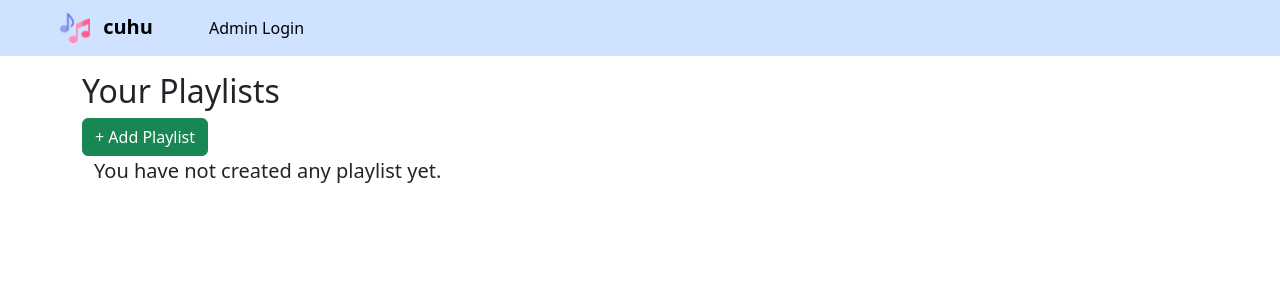
After one commit to bhumikaxyz/mad1-music-streaming-app, a Flask app: page /playlist in a window 1280 px wide. The commit adds this page. Shown: the top 300 px of the page. Run offline with Flask 3, Linux system fonts and the light colour scheme.

Commit message:
added playlist CRUD

```diff
--- a/musicapp/forms.py
+++ b/musicapp/forms.py
@@ -1,6 +1,6 @@
 from datetime import datetime
 from flask_wtf import FlaskForm
-from wtforms import StringField, BooleanField, PasswordField, SubmitField, TextAreaField, FileField, TimeField, SelectField, SelectMultipleField, ValidationError
+from wtforms import StringField, BooleanField, PasswordField, SubmitField, TextAreaField, FileField, TimeField, SelectField, SelectMultipleField, ValidationError, widgets
 from flask_wtf.file import FileAllowed
 from wtforms.validators import DataRequired, Length, Email, EqualTo
 from musicapp.models import User
@@ -56,7 +56,7 @@ class UploadForm(FlaskForm):
     lyrics = TextAreaField('Lyrics')
     submit = SubmitField('Upload')
 
-class CreatePlayListForm(FlaskForm):
+class CreatePlaylistForm(FlaskForm):
     name = StringField('Name', validators=[DataRequired(), Length(max=100)])
-    songs = SelectMultipleField('Songs', validators=[DataRequired()])
+    songs = SelectMultipleField('Songs', coerce=int, validators=[DataRequired()], widget=widgets.ListWidget(prefix_label=False), option_widget=widgets.CheckboxInput())
     submit = SubmitField('Add Songs')
--- a/musicapp/models.py
+++ b/musicapp/models.py
@@ -33,9 +33,9 @@ playlist_song = db.Table('playlist_song',
 class Song(db.Model):
     id = db.Column(db.Integer, primary_key = True)
     title = db.Column(db.String(100), unique = True, nullable = False)
-    filename = db.Column(db.String(100), unique =True, nullable = False)
+    filename = db.Column(db.String(100), unique =True)
     duration = db.Column(db.Time, nullable = True)
-    lyrics = db.Column(db.Text, unique = True, nullable = True)
+    lyrics = db.Column(db.Text)
     album_id = db.Column(db.Integer, db.ForeignKey('album.id'), nullable = False)
     artist_id = db.Column(db.Integer, db.ForeignKey('artist.id'), nullable = False)
     timestamp = db.Column(db.DateTime(), server_default = func.now())
@@ -44,7 +44,7 @@ class Song(db.Model):
     interactions = db.relationship('Interactions', backref = 'song', lazy = True)
 
     def __repr__(self):
-        return f'Song {self.title}'
+        return f'{self.title}'
 
 
 class Album(db.Model):
--- a/musicapp/routes.py
+++ b/musicapp/routes.py
@@ -1,8 +1,8 @@
 import os
 from musicapp import app, db
-from flask import render_template, url_for, flash, redirect, request, session
-from musicapp.forms import RegistrationForm, LoginForm, AdminLoginForm, UpdateProfileForm, UploadForm, CreatePlayListForm
-from musicapp.models import User, Song
+from flask import render_template, url_for, flash, redirect, request, abort
+from musicapp.forms import RegistrationForm, LoginForm, AdminLoginForm, UpdateProfileForm, UploadForm, CreatePlaylistForm
+from musicapp.models import User, Song, Playlist, Album, Artist, Interactions
 from werkzeug.security import generate_password_hash, check_password_hash
 from flask_login import login_user, logout_user, current_user, login_required
 
@@ -119,22 +119,7 @@ def upload_song():
     return render_template('upload_song.html', form=form)
 
 
-@app.route('/play/<int:song_id>')
-def play_song(song_id):
-    song = Song.query.get_or_404(song_id)
-    # try:
-    # lyrics = url_for('static', filename='lyrics/' + song.title + '.txt')
-    lyrics = f"D:\Study Resources\IITM OD\mad1_project\musicapp\static\lyrics\{song.title}.txt"
-    with open(lyrics, 'r') as file:
-        file_content = file.read()
-    # except:
-    #     file_content = 'Lyrics not available.'
-    return render_template('play_song.html', song=song, file_content=file_content)
 
-@app.route('/create_playlist')
-def create_playlist():
-    form = CreatePlayListForm()
-    return render_template('create_playlist.html', form=form)
 
 
 @app.route('/admin_dashboard')
@@ -150,3 +135,81 @@ def admin_options():
 @app.route('/creator_dashboard')
 def creator_dashboard():
     return render_template('creator_dashboard.html')
+
+
+
+# ================================= Playlist CRUD ========================================
+
+@app.route('/playlist')
+def playlist():
+    playlists = Playlist.query.all()
+    return render_template('playlist.html', playlists = playlists)
+
+
+@app.route('/playlist/create', methods = ['GET','POST'])
+@login_required
+def create_playlist():
+    form = CreatePlaylistForm()
+    songs = Song.query.all()
+    form.songs.choices = [(song.id, song.title) for song in songs]
+
+    if request.method == 'POST' and form.validate_on_submit():
+        playlist = Playlist(name = form.name.data)
+        playlist.user_id = current_user.id
+        selected_songs = form.songs.data
+        playlist.songs = Song.query.filter(Song.id.in_(selected_songs)).all()
+        db.session.add(playlist)
+        db.session.commit()
+        flash('Your playlist has been created', 'success')
+        return redirect(url_for('playlist'))
+    return render_template('create_playlist.html', form=form, songs=songs, legend='Create a Playlist')
+
+
+@app.route('/playlist/update/<int:playlist_id>', methods=['GET', 'POST'])
+@login_required
+def update_playlist(playlist_id):
+    playlist = Playlist.query.get_or_404(playlist_id)
+    form = CreatePlaylistForm()
+    form.name.data = playlist.name
+    songs = Song.query.all()
+    form.songs.choices = [(song.id, song.title) for song in songs]
+
+
+    if playlist.user_id != current_user.id:
+        abort(403)
+    else:
+        if request.method == 'POST' and form.validate_on_submit():
+            selected_songs = form.songs.data
+            playlist.songs = Song.query.filter(Song.id.in_(selected_songs)).all()
+            db.session.add(playlist)
+            db.session.commit()
+            flash('Your playlist has been created', 'success')
+            return redirect(url_for('playlist'))
+
+    return render_template('create_playlist.html', form=form, songs=songs, playlist=playlist, legend='Update Post')
+
+@app.route('/playlist/delete/<int:playlist_id>', methods=['GET', 'POST'])
+@login_required
+def delete_playlist(playlist_id):
+    playlist = Playlist.query.get_or_404(playlist_id)
+    if playlist.user_id != current_user.id:
+        abort(403)
+    db.session.delete(playlist)
+    db.session.commit()
+    flash('Your playlist has been deleted', 'success')
+    return redirect(url_for('playlist'))
+
+
+#====================================== Song CRUD ===========================================
+
+
+@app.route('/play/<int:song_id>')
+def play_song(song_id):
+    song = Song.query.get_or_404(song_id)
+    try:
+        lyrics = f"D:\Study Resources\IITM OD\mad1_project\musicapp\static\lyrics\{song.title}.txt"
+        with open(lyrics, 'r') as file:
+            file_content = file.read()
+    except:
+        file_content = 'Lyrics not available.'
+    return render_template('play_song.html', song=song, file_content=file_content)
--- a/musicapp/templates/creator_dashboard.html
+++ b/musicapp/templates/creator_dashboard.html
@@ -39,8 +39,7 @@
         <th scope="col">Actions</th>
       </tr>
     </thead>
-    <tbody class="table-group-divider"></tbody>
-    <tbody>
+    <tbody class="table-group-divider">
       <tr>
         <td>Mark</td>
         <td>Otto</td>
--- a/musicapp/templates/layout.html
+++ b/musicapp/templates/layout.html
@@ -49,7 +49,7 @@
           {% if current_user.is_authenticated %}
                 <a class="nav-link active" aria-current="page" href="{{ url_for('home') }}">Home</a>
                 <a class="nav-link active" aria-current="page" href="{{ url_for('register_creator') }}">Creator Account</a>
-                <a class="nav-link active" aria-current="page" href="">Your Playlists</a>
+                <a class="nav-link active" aria-current="page" href="{{ url_for('playlist') }}">Your Playlists</a>
                 <a class="nav-link active" aria-current="page" href="{{ url_for('profile') }}">Profile</a>
                 <a class="nav-link active" aria-current="page" href="{{ url_for('logout') }}">Logout</a>
                 <!-- <div class="container ml-auto"> -->
--- /dev/null
+++ b/musicapp/templates/playlist.html
@@ -0,0 +1,38 @@
+{% extends "layout.html" %}
+
+{% block content %}
+<div class="container pt-4 mb-5 justify-content-between align-items-center">
+    <h2>Your Playlists</h2>
+    <a href="{{  url_for('create_playlist') }}" class="btn btn-success">+ Add Playlist</a>
+    <div class="container-sm d-flex">
+        {% if playlists | length == 0 %}
+            <p class="lead">You have not created any playlist yet.</p>
+        {% else %}
+
+            <table class="table table-bordered text-center">
+                <thead>
+                  <tr>
+                    <th scope="col">S. No.</th>
+                    <th scope="col">Playlist</th>
+                    <th scope="col">Actions</th>
+                  </tr>
+                </thead>
+                <tbody>
+                    {% for playlist in playlists %}
+                    <tr>
+                        <td>{{ playlist.id }}</td>
+                        <td>{{ playlist.name }}</td>
+                        <td>
+                            <a href="" class="btn btn-info btn-sm">View</a> |
+                            <a href="{{ url_for('update_playlist', playlist_id = playlist.id) }}" class="btn btn-primary btn-sm">Update</a> |
+                            <a href="{{ url_for('delete_playlist', playlist_id = playlist.id) }}" class="btn btn-danger btn-sm">Delete</a>
+                        </td>
+                    </tr>
+                    {% endfor%}
+                </tbody>
+            </table>
+
+        {% endif %}
+    </div>
+</div>
+{% endblock content %}
```
Also changed, not shown: musicapp/templates/create_playlist.html (+31 -44 lines).
